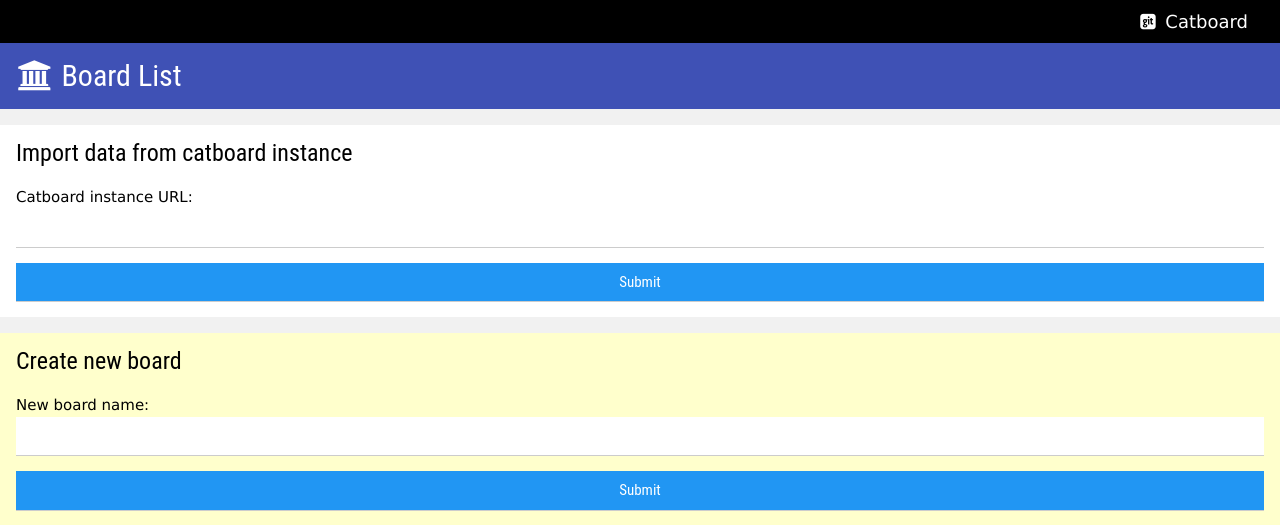
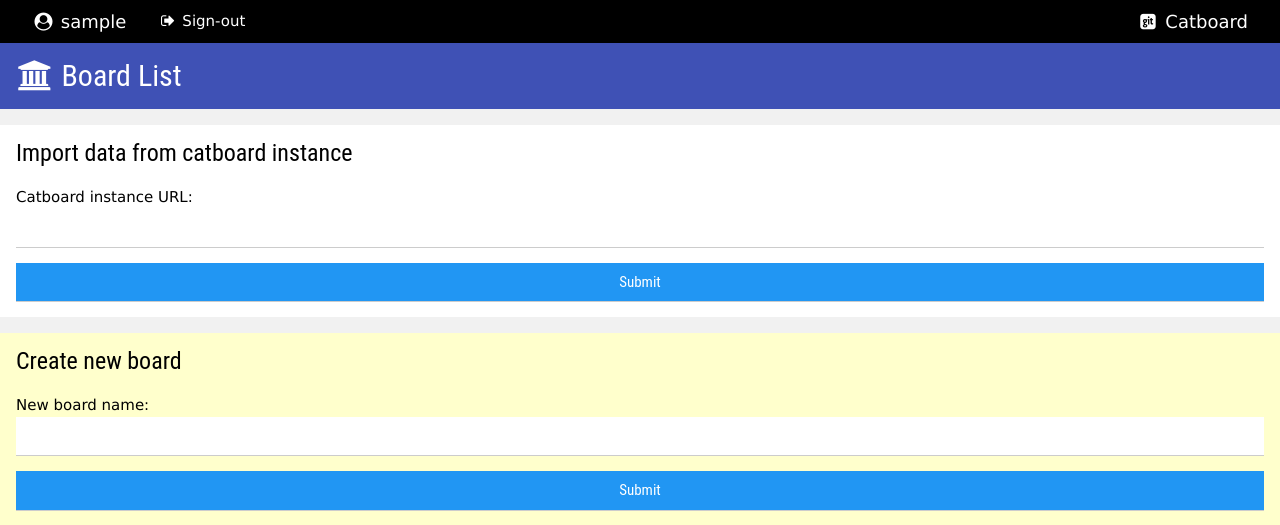
Before and after one commit to dvolk/catboard, a Flask app: page /boards in a window 1280 px wide. Shown: the top 525 px of the page. Run offline with Flask 2, Linux system fonts and the light colour scheme; the visitor is signed in with stand-in values (Sample User, id 1); data comes from the database, SQL or seed files in the repository; data that the repository does not hold is empty; some libraries are stand-ins or nearby versions.

Commit message:
add username and sign out to top bar

```diff
--- a/templates/base.jinja2
+++ b/templates/base.jinja2
@@ -26,6 +26,14 @@
   <body class="w3-light-gray">
 
     <header class="w3-container w3-black w3-bar">
+      <span class="w3-bar-item w3-large">
+        {{ icon('user-circle') }} {{ current_user.username }}
+      </span>
+      <span class="w3-bar-item" style="margin-top: 2px;">
+        <a href="{{ url_for('logout') }}">
+          {{ icon('sign-out') }} Sign-out
+        </a>
+      </span>
       <span class="w3-bar-item w3-large w3-right">
         <a rel="noreferrer nofollow" target="_blank" href="https://github.com/dvolk/catboard">
           {{ icon('git-square') }} Catboard
```
